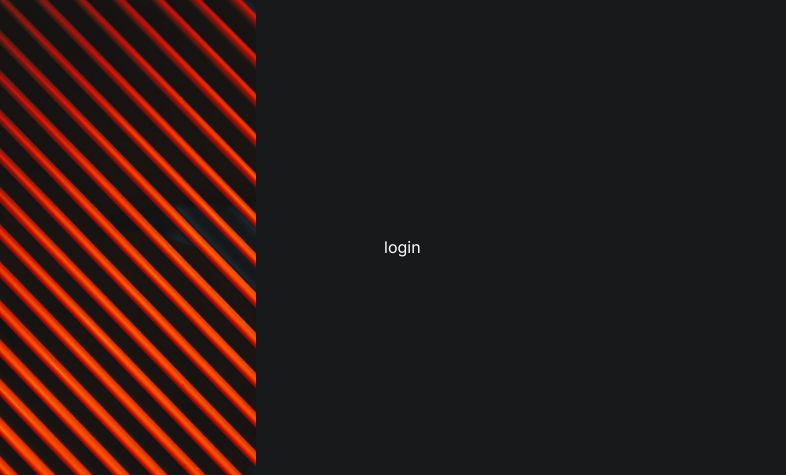
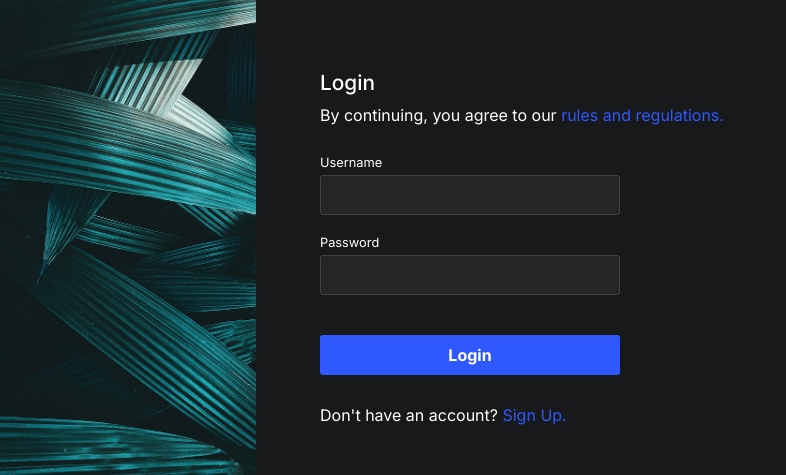
Before and after one commit to soc-me/www, a Next.js app: page /login in a window 1280 px wide. Shown: the part 153-628 px from the top of the page, without its empty margins (0-786 px from the left). Built offline with nearby package versions, Linux system fonts and the light colour scheme; no server answers; a web font is replaced by a local one.

Commit message:
auth skeleton

```diff
--- a/components/Common/AuthLayout/AuthLayout.styled.js
+++ b/components/Common/AuthLayout/AuthLayout.styled.js
@@ -13,7 +13,7 @@ export const AuthLayoutContainer = styled.div`
         & .backgroundImage{
             height: 100%;
             width: 20%;
-            margin-right: 10%;
+            margin-right: 5vw;
             & .image{
                 height: 100%; width: 100%;
                 background-image: url("/authBg.jpg");
--- a/components/Common/PostList/PostList.styled.js
+++ b/components/Common/PostList/PostList.styled.js
@@ -8,7 +8,7 @@ export const PostListContainer = styled.div`
         display: flex; flex-direction: column;
         & .post{
             width: 100%;
-            border-radius: 10px;
+            border-radius: 5px;
             background-color: ${GLOBAL.PRIMARY_COLOR};
             border: 1px solid ${GLOBAL.ACCENT_COLOR};
             box-sizing: border-box;
@@ -39,7 +39,7 @@ export const PostListContainer = styled.div`
                 & .meta{
                     margin-bottom: 15px;
                     display: flex; align-items: center;
-                    & *{font-size: 0.9em;}
+                    & *{font-size: 0.8em;}
                     & .username{
                         font-weight: 600;
                     }
@@ -84,7 +84,7 @@ export const PostListContainer = styled.div`
                         &.comment{margin-right: 0; margin-left: auto;}
                         & span{
                             font-weight: 500;
-                            font-size: 0.9em;
+                            font-size: 0.8em;
                         }
                         & .image{
                             width: 20px; height: 20px;
--- a/components/Pages/Auth/Auth.js
+++ b/components/Pages/Auth/Auth.js
@@ -1,11 +1,43 @@
+import Link from "next/link";
 import { AuthContainer } from "./Auth.styled";
 
 const Auth = ({isLogin}) => {
+    const handleLogin = (e) => {
+        e.preventDefault()
+    }
     return (
         <AuthContainer>
-            {
-                isLogin ? 'login' : 'register'
-            }
+            <div className="authInner">
+                <h1 className="title">{isLogin ? "Login" : "Register"}</h1>
+                <p className="meta">By continuing, you agree to our <Link href='/'>rules and regulations.</Link></p>
+                <form onSubmit={(isLogin)=>{handleLogin(isLogin)}}>
+                    {
+                        (!isLogin)
+                        ? (
+                            <div className="inputElement email">
+                                <label htmlFor="email">Email</label>
+                                <input type="email" name="email" id="email"/>
+                            </div>
+                        )
+                        : null
+
+                    }
+                    <div className="inputElement username">
+                        <label htmlFor="name">Username</label>
+                        <input type="username" name="name" id="name"/>
+                    </div>
+                    <div className="inputElement password">
+                        <label htmlFor="password">Password</label>
+                        <input type="password" name="password" id="password"/>
+                    </div>
+                    <div className="inputElement submit">
+                        <button type="submit">{isLogin ? "Login" : "Register"}</button>
+                    </div>
+                    <div className="alt">
+                        <p className="meta">{isLogin ? "Don't have an account?" : "Already have an account?"} <Link href={isLogin ? "/register" : "/login"}>{isLogin ? "Sign Up." : "Login."}</Link></p>
+                    </div>
+                </form>
+            </div>
         </AuthContainer>
     );
 }
--- a/components/Pages/Auth/Auth.styled.js
+++ b/components/Pages/Auth/Auth.styled.js
@@ -1,5 +1,63 @@
+import { GLOBAL } from "@/GLOBAL";
 import styled from "styled-components";
 
 export const AuthContainer = styled.div`
-    width: 100%;
+    width: fit-content;
+    & .authInner {
+        display: flex; flex-direction: column;
+        align-items: flex-start;
+        & h1{
+            font-size: 1.3em;
+            font-weight: 500;
+            margin-bottom: 10px;
+        }
+        & .meta{
+            font-size: 1em;
+            & a{
+                font-size: inherit; font-weight: inherit;
+                color: ${GLOBAL.LOADER_COLOR};
+            }
+        }
+        & form{
+            margin-top: 30px;
+            display: flex; flex-direction: column;
+            & .inputElement{
+                display: flex; flex-direction: column;
+                margin-bottom: 20px;
+                & input{
+                    width: 300px;
+                    height: 40px;
+                    padding: 15px 5px;
+                    box-sizing: border-box;
+                    background-color: ${GLOBAL.PRIMARY_COLOR};
+                    border: 1px solid ${GLOBAL.ACCENT_COLOR};
+                    border-radius: 3px;
+                    align-items: flex-end;
+                    font-size: 1em;
+                    &:focus{
+                        outline: 0;
+                        border: 1px solid ${GLOBAL.LOADER_COLOR};
+                    }
+                }
+                & label{
+                    margin-bottom: 5px;
+                    font-size: 0.8em;
+                }
+                &.submit{
+                    margin-top: 20px;
+                    & button{
+                        width: 300px; height: 40px;
+                        background-color: ${GLOBAL.LOADER_COLOR};
+                        border-radius: 3px;
+                        font-weight: 700;
+                        font-size: 1em;
+                        /* letter-spacing: 1px; */
+                    }
+                }
+            }
+        }
+        & .alt{
+            margin-top: 10px;
+        }
+    }
 `
```
Also changed, not shown: public/authBg.jpg.
